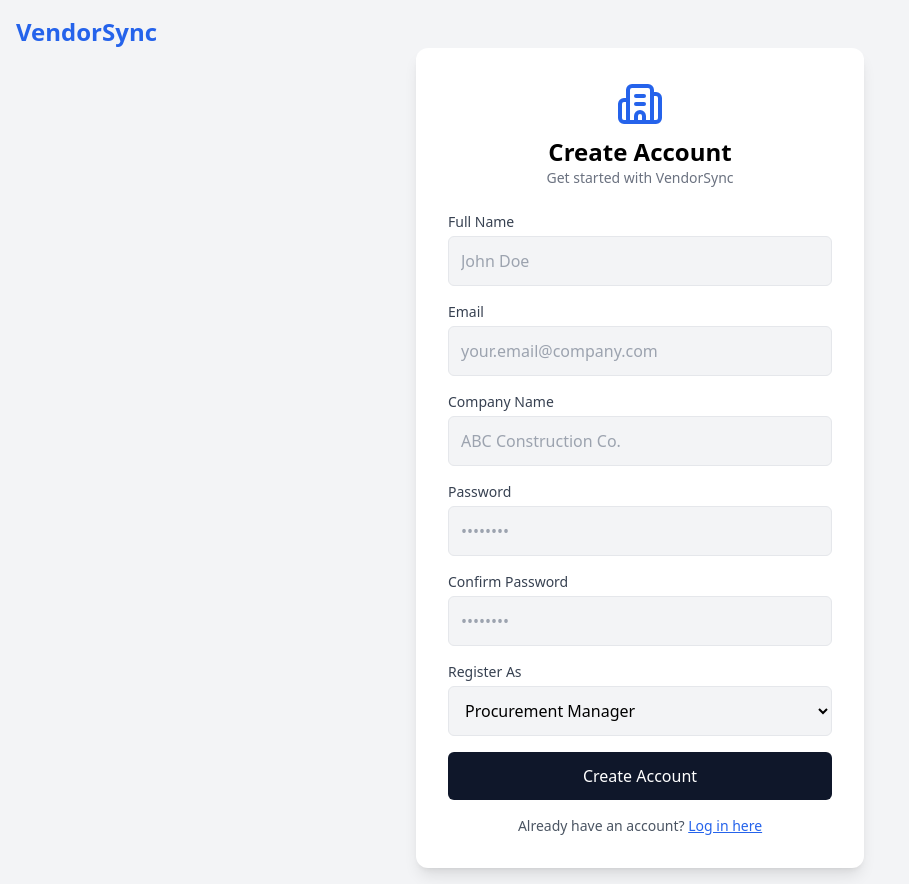
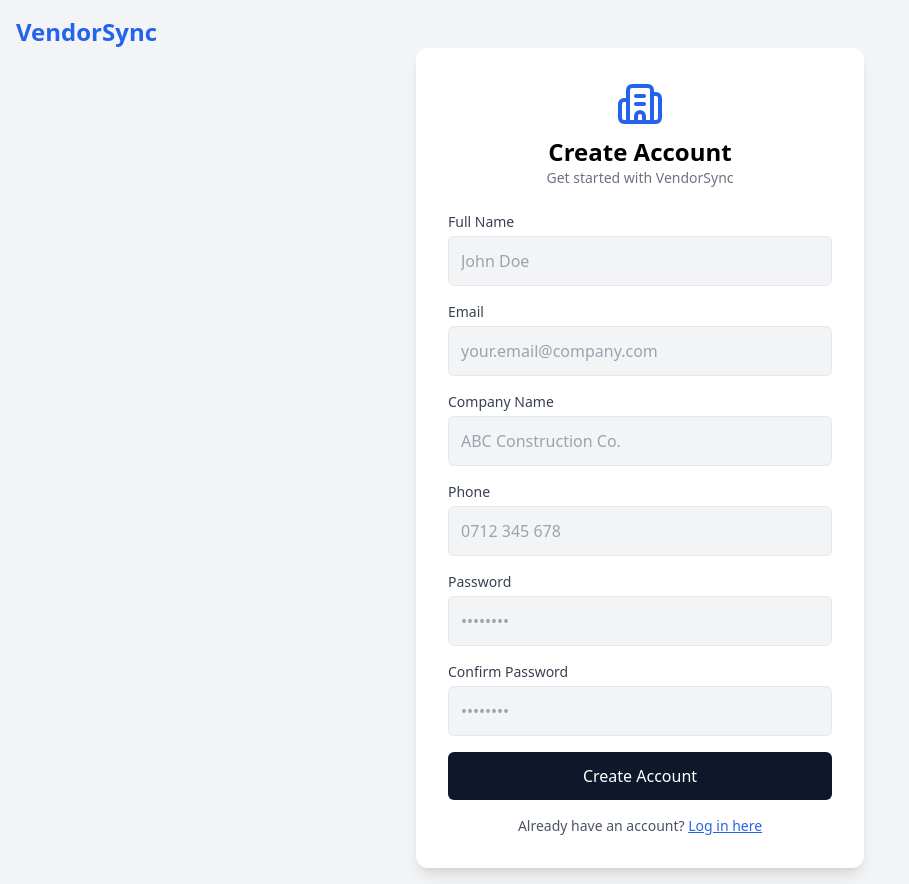
Before and after one commit to JACKMUNGAI001/Vendor-Sync-Frontend, a React (Create React App) app: page /register in a window 1280 px wide. Shown: the whole page, without its empty margins (0-909 px from the left). Built offline with nearby package versions, Linux system fonts and the light colour scheme.

Commit message:
update RegisterForm to use public signup endpoint with default Vendor role

```diff
--- a/src/components/RegisterForm.js
+++ b/src/components/RegisterForm.js
@@ -1,31 +1,36 @@
-import React, { useContext } from 'react';
-import { useForm } from 'react-hook-form';
-import { useNavigate, Link } from 'react-router-dom';
-import { Building2 } from 'lucide-react';
-import axios from 'axios';
-import { AuthContext } from '../context/AuthContext';
+import React from "react";
+import { useForm } from "react-hook-form";
+import { useNavigate, Link } from "react-router-dom";
+import { Building2 } from "lucide-react";
+import axios from "axios";
 
 function RegisterForm() {
-  const { register, handleSubmit, watch, formState: { errors } } = useForm({ mode: 'onTouched' });
-  const { login } = useContext(AuthContext);
+  const { register, handleSubmit, watch, formState: { errors } } = useForm({ mode: "onTouched" });
   const navigate = useNavigate();
-  const password = watch('password', '');
+  const password = watch("password", "");
 
   const onSubmit = async (data) => {
     try {
+      const [firstName, lastName = ""] = data.fullName.split(" ");
       const payload = {
-        fullName: data.fullName,
+        first_name: firstName,
+        last_name: lastName,
         email: data.email,
-        companyName: data.companyName,
         password: data.password,
-        role: data.role,
+        phone: data.phone || "",
+        company_name: data.companyName || ""
       };
 
-      await axios.post('https://vendor-sync-backend-4bre.onrender.com/register', payload);
-      await login(data.email, data.password, data.role);
-      navigate('/dashboard');
+      const res = await axios.post("https://vendor-sync-backend-4bre.onrender.com/register", payload);
+      if (res.status === 201) {
+        alert("Registration successful! You can now log in.");
+        navigate("/login");
+      } else {
+        alert(res.data.message || "Registration failed. Please try again.");
+      }
     } catch (error) {
-      console.error('Signup failed:', error?.response?.data || error?.message || error);
+      console.error("Signup failed:", error?.response?.data || error?.message || error);
+      alert(error?.response?.data?.message || "An error occurred during signup.");
     }
   };
 
@@ -43,7 +48,7 @@ function RegisterForm() {
           <input
             id="fullName"
             type="text"
-            {...register('fullName', { required: 'Full name is required' })}
+            {...register("fullName", { required: "Full name is required" })}
             className="mt-1 w-full p-3 bg-gray-100 rounded-md border border-gray-200 focus:outline-none focus:ring-2 focus:ring-blue-500"
             placeholder="John Doe"
           />
@@ -55,7 +60,7 @@ function RegisterForm() {
           <input
             id="email"
             type="email"
-            {...register('email', { required: 'Email is required', pattern: { value: /^\S+@\S+$/i, message: 'Invalid email' } })}
+            {...register("email", { required: "Email is required", pattern: { value: /^\S+@\S+$/i, message: "Invalid email" } })}
             className="mt-1 w-full p-3 bg-gray-100 rounded-md border border-gray-200 focus:outline-none focus:ring-2 focus:ring-blue-500"
             placeholder="your.email@company.com"
           />
@@ -67,9 +72,21 @@ function RegisterForm() {
           <input
             id="companyName"
             type="text"
-            {...register('companyName')}
+            {...register("companyName", { required: "Company name is required" })}
             className="mt-1 w-full p-3 bg-gray-100 rounded-md border border-gray-200 focus:outline-none focus:ring-2 focus:ring-blue-500"
             placeholder="ABC Construction Co."
+          />
+          {errors.companyName && <p className="text-red-500 text-sm mt-1">{errors.companyName.message}</p>}
+        </div>
+
+        <div>
+          <label htmlFor="phone" className="block text-sm font-medium text-gray-700">Phone</label>
+          <input
+            id="phone"
+            type="text"
+            {...register("phone")}
+            className="mt-1 w-full p-3 bg-gray-100 rounded-md border border-gray-200 focus:outline-none focus:ring-2 focus:ring-blue-500"
+            placeholder="0712 345 678"
           />
         </div>
 
@@ -78,7 +95,7 @@ function RegisterForm() {
           <input
             id="password"
             type="password"
-            {...register('password', { required: 'Password is required', minLength: { value: 6, message: 'Min 6 characters' } })}
+            {...register("password", { required: "Password is required", minLength: { value: 6, message: "Min 6 characters" } })}
             className="mt-1 w-full p-3 bg-gray-100 rounded-md border border-gray-200 focus:outline-none focus:ring-2 focus:ring-blue-500"
             placeholder="••••••••"
           />
@@ -90,25 +107,14 @@ function RegisterForm() {
           <input
             id="confirmPassword"
             type="password"
-            {...register('confirmPassword', { required: 'Please confirm your password', validate: (value) => value === password || 'Passwords do not match' })}
+            {...register("confirmPassword", {
+              required: "Please confirm your password",
+              validate: (value) => value === password || "Passwords do not match"
+            })}
             className="mt-1 w-full p-3 bg-gray-100 rounded-md border border-gray-200 focus:outline-none focus:ring-2 focus:ring-blue-500"
             placeholder="••••••••"
           />
           {errors.confirmPassword && <p className="text-red-500 text-sm mt-1">{errors.confirmPassword.message}</p>}
-        </div>
-
-        <div>
-          <label htmlFor="role" className="block text-sm font-medium text-gray-700">Register As</label>
-          <select
-            id="role"
-            {...register('role')}
-            className="mt-1 w-full p-3 bg-gray-100 rounded-md border border-gray-200 focus:outline-none focus:ring-2 focus:ring-blue-500"
-            defaultValue="procurement"
-          >
-            <option value="procurement">Procurement Manager</option>
-            <option value="vendor">Vendor</option>
-            <option value="staff">Staff</option>
-          </select>
         </div>
 
         <button
@@ -119,7 +125,8 @@ function RegisterForm() {
         </button>
 
         <div className="text-center mt-3 text-sm text-gray-600">
-          Already have an account? <Link to="/login" className="text-blue-600 underline">Log in here</Link>
+          Already have an account?{" "}
+          <Link to="/login" className="text-blue-600 underline">Log in here</Link>
         </div>
       </form>
     </div>
```
